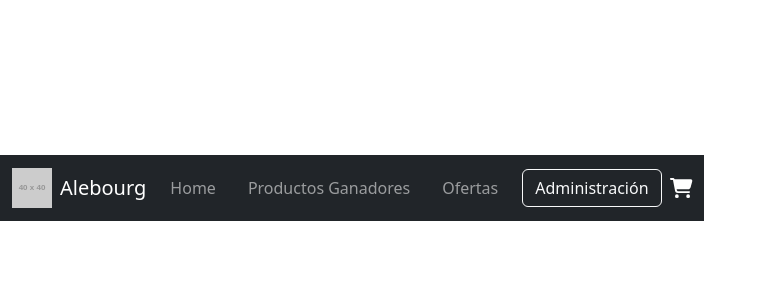
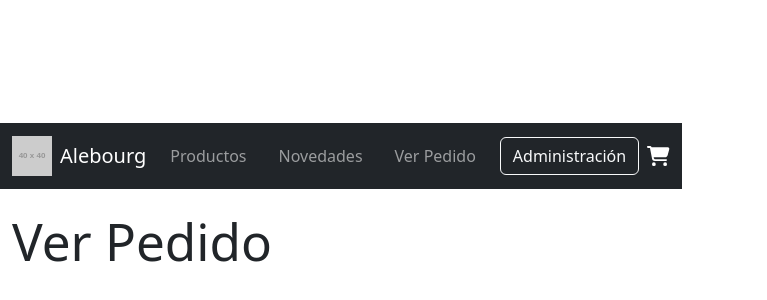
Before and after one commit to martuargento/Alebourg, a React (Vite) app: page /verpedido in a window 1280 px wide. Shown: the part 200-500 px from the top of the page, without its empty margins (0-767 px from the left). Built offline with nearby package versions, Linux system fonts and the light colour scheme.

Commit message:
anda ya casi para la entrega

```diff
--- a/src/App.jsx
+++ b/src/App.jsx
@@ -3,21 +3,17 @@ import { Routes, Route } from 'react-router-dom';
 import 'bootstrap/dist/css/bootstrap.min.css';
 import Header from './components/Header';
 import Home from './components/Home';
-// Importá más componentes si tenés más rutas
-// import Ofertas from './components/Ofertas';
-// import Infaltables from './components/Infaltables';
-// import Administracion from './components/Administracion';
+import Novedades from './components/Novedades';
+import VerPedido from './components/VerPedido';
 
 function App() {
   return (
     <>
       <Header />
-
       <Routes>
         <Route path="/" element={<Home />} />
-        {/* <Route path="/ofertas" element={<Ofertas />} />
-        <Route path="/infaltables" element={<Infaltables />} />
-        <Route path="/administracion" element={<Administracion />} /> */}
+        <Route path="/novedades" element={<Novedades />} />
+        <Route path="/verpedido" element={<VerPedido />} />
       </Routes>
     </>
   );
--- a/src/components/Header.jsx
+++ b/src/components/Header.jsx
@@ -18,9 +18,9 @@ const Header = () => {
         </Navbar.Brand>
 
         <Nav className="ms-auto align-items-center">
-          <Nav.Link as={Link} to="/" className="me-3">Home</Nav.Link>
-          <Nav.Link as={Link} to="/" className="me-3">Productos Ganadores</Nav.Link>
-          <Nav.Link as={Link} to="/" className="me-3">Ofertas</Nav.Link>
+          <Nav.Link as={Link} to="/" className="me-3">Productos</Nav.Link>
+          <Nav.Link as={Link} to="/novedades" className="me-3">Novedades</Nav.Link>
+          <Nav.Link as={Link} to="/verpedido" className="me-3">Ver Pedido</Nav.Link>
 
           <div className="d-flex align-items-center">
             <Button variant="outline-light" as={Link} to="/" className="me-2">
--- a/src/components/Home.jsx
+++ b/src/components/Home.jsx
@@ -1,11 +1,11 @@
 import React from 'react';
-import ProductList from './ProductList';
+import ProductosLista from './ProductosLista';
 
 const Home = () => {
   return (
     <div className="container">
       <h1>Todos los productos</h1>
-      <ProductList/>
+      <ProductosLista/>
     </div>
   );
 };
--- /dev/null
+++ b/src/components/Novedades.jsx
@@ -0,0 +1,14 @@
+// Novedades.jsx
+import React from 'react';
+import ProductosLista from './ProductosLista';
+
+const Novedades = () => {
+  return (
+    <div className="container">
+      <h1>Novedades</h1>
+      <ProductosLista category="novedades" />
+    </div>
+  );
+};
+
+export default Novedades;
--- a/src/components/ProductList.jsx
+++ b/src/components/ProductosLista.jsx
@@ -4,7 +4,7 @@ import { Container, Row, Col, Card } from 'react-bootstrap';
 
 // import ProductCard from './ProductCard';
 
-const ProductList = ({ category = null }) =>
+const ProductosLista = ({ category = null }) =>
 {
 
   const [productos,setProductos]=useState([])
@@ -12,17 +12,23 @@ const ProductList = ({ category = null }) =>
   const [loading,setLoading]=useState(true)
 
   useEffect(() => {
-    fetch('https://682f69eef504aa3c70f3f01a.mockapi.io/productos')
-        .then(res => res.json())
-        .then(data => {
-        setProductos(data)
-        setLoading(false)
-        })
-        .catch(err => {
-        console.error("Error de carga de API", err)
-        setLoading(false)
-        })
-    }, [])
+  fetch('https://682f69eef504aa3c70f3f01a.mockapi.io/productos')
+    .then(res => res.json())
+    .then(data => {
+      let filtrados = data;
+
+      if (category === 'novedades') {
+        filtrados = data.filter(producto => producto.Novedades === true);
+      }
+
+      setProductos(filtrados);
+      setLoading(false);
+    })
+    .catch(err => {
+      console.error("Error de carga de API", err);
+      setLoading(false);
+    });
+}, [category]);
 
 
   return (
@@ -52,4 +58,4 @@ const ProductList = ({ category = null }) =>
   )
   }
 
-  export default ProductList;
+  export default ProductosLista;
--- /dev/null
+++ b/src/components/VerPedido.jsx
@@ -0,0 +1,13 @@
+// VerPedido.jsx
+import React from 'react';
+
+const VerPedido = () => {
+  return (
+    <div className="container">
+      <h1>Ver Pedido</h1>
+      {/* Por ahora vacío, luego lo vas a completar */}
+    </div>
+  );
+};
+
+export default VerPedido;
```
